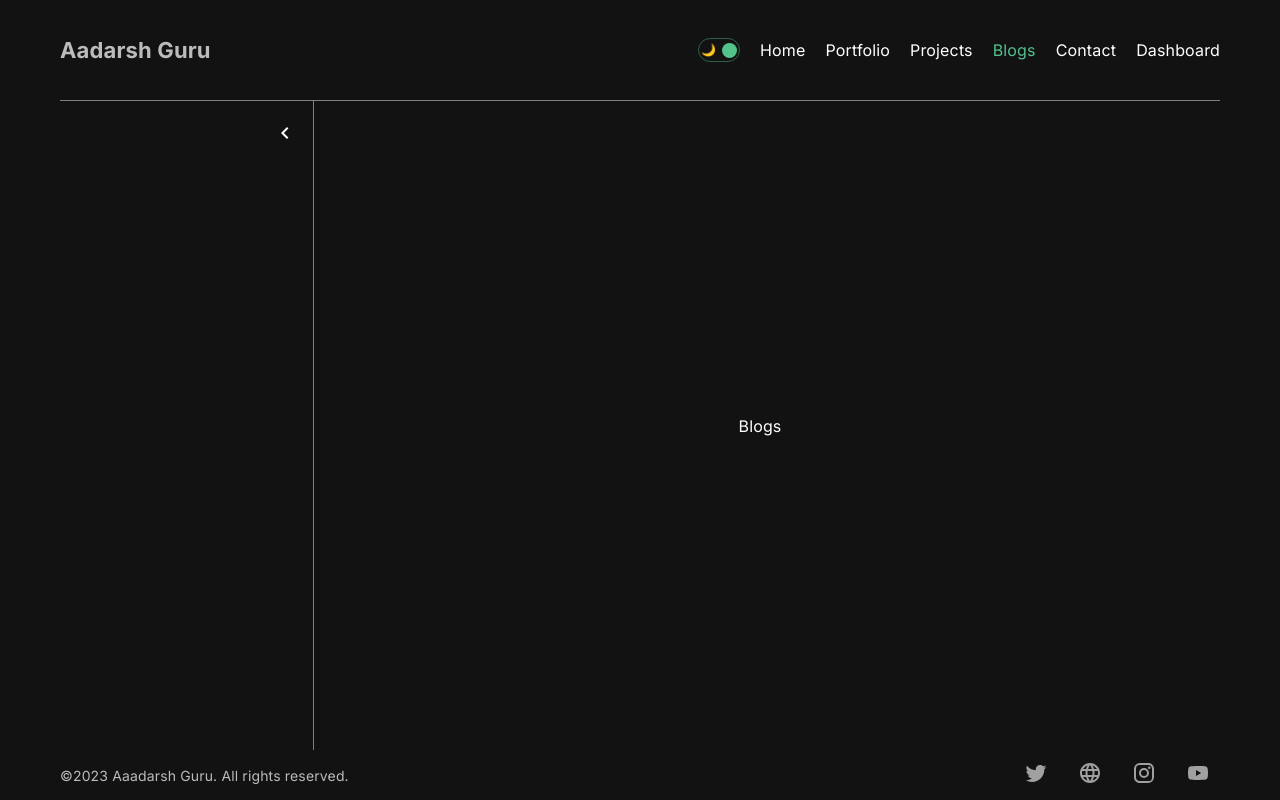
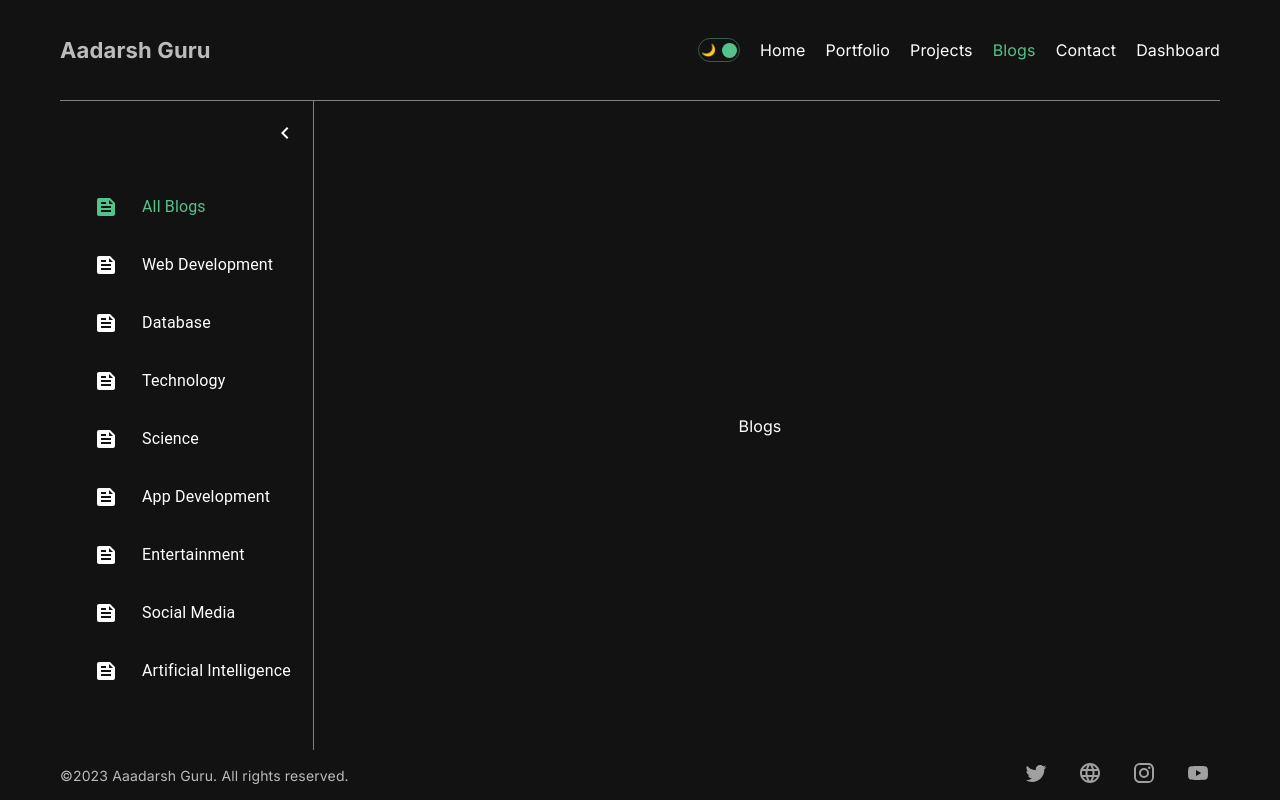
Before and after one commit to Aadarsh-guru/NEXT-Portfolio-App, a Next.js app: page /blogs in a window 1280 px wide. Built offline with nearby package versions, Linux system fonts and the light colour scheme.

Commit message:
categories added

```diff
--- a/src/app/blogs/layout.jsx
+++ b/src/app/blogs/layout.jsx
@@ -1,6 +1,7 @@
 import React from 'react'
 import Sidebar from '@/components/sidebar/Sidebar'
 import './page.css'
+import { categories } from '@/constants/categoriesConfig';
 
 export const metadata = {
     title: "Blog App - Blogs",
@@ -10,7 +11,7 @@ export const metadata = {
 export default function RootLayout({ children }) {
     return (
         <div className='layout'>
-            <Sidebar />
+            <Sidebar sidebarData={categories} />
             <div className="content">
                 {children}
             </div>
--- a/src/app/dashboard/add-blog/page.jsx
+++ b/src/app/dashboard/add-blog/page.jsx
@@ -182,8 +182,8 @@ function AddBlog() {
                 <TextField onChange={(e) => setImage(e.target.files[0])} sx={{ display: 'none' }} id='file' type='file' />
                 <TextField value={category} error={category && category?.length < 3 && true} required onChange={(e) => setCategory(e.target.value)} label={'Select Category'} select >
                     {
-                        categories?.filter(cate => cate.name !== 'All Blogs').map(category => (
-                            <MenuItem value={category.slug} key={category.slug} >{category.name}</MenuItem>
+                        categories?.filter(cate => cate.title !== 'All Blogs').map(category => (
+                            <MenuItem value={category.slug} key={category.id} >{category.title}</MenuItem>
                         ))
                     }
                 </TextField>
--- a/src/app/dashboard/add-project/page.jsx
+++ b/src/app/dashboard/add-project/page.jsx
@@ -183,8 +183,8 @@ function AddProject() {
                 <TextField onChange={(e) => setImage(e.target.files[0])} sx={{ display: 'none' }} id='file' type='file' />
                 <TextField value={category} error={category && category?.length < 3 && true} required onChange={(e) => setCategory(e.target.value)} label={'Select Category'} select >
                     {
-                        projectCategories?.filter(cate => cate.name !== 'All Projects').map(category => (
-                            <MenuItem value={category.slug} key={category.slug} >{category.name}</MenuItem>
+                        projectCategories?.filter(cate => cate.title !== 'All Projects').map(category => (
+                            <MenuItem value={category.slug} key={category.id} >{category.title}</MenuItem>
                         ))
                     }
                 </TextField>
--- a/src/app/projects/layout.jsx
+++ b/src/app/projects/layout.jsx
@@ -1,6 +1,7 @@
 import React from 'react'
 import Sidebar from '@/components/sidebar/Sidebar'
 import './page.css'
+import { projectCategories } from '@/constants/categoriesConfig';
 
 export const metadata = {
     title: "Blog App - Projects",
@@ -10,7 +11,7 @@ export const metadata = {
 export default function RootLayout({ children }) {
     return (
         <div className='layout'>
-            <Sidebar />
+            <Sidebar sidebarData={projectCategories} />
             <div className="content">
                 {children}
             </div>
--- a/src/constants/categoriesConfig.js
+++ b/src/constants/categoriesConfig.js
@@ -1,72 +1,98 @@
-import { Apps, ConnectWithoutContact, Feed, LocalMovies, Psychology, Satellite, Science, Storage, Web } from "@mui/icons-material";
+import { Feed } from "@mui/icons-material";
 
 export const categories = [
     {
-        name: 'All Blogs',
+        id: 1,
+        title: 'All Blogs',
         slug: 'all-blogs',
-        to: '/',
+        url: '/blogs',
+        icon: Feed
     },
     {
-        name: 'Web Development',
+        id: 2,
+        title: 'Web Development',
         slug: 'web-development',
-        to: '/category/web-development',
+        url: '/blogs/web-development',
+        icon: Feed
     },
     {
-        name: 'Database',
+        id: 3,
+        title: 'Database',
         slug: 'database',
-        to: '/category/database',
+        url: '/blogs/database',
+        icon: Feed
     },
     {
-        name: 'Technology',
+        id: 4,
+        title: 'Technology',
         slug: 'technology',
-        to: '/category/technology',
+        url: '/blogs/technology',
+        icon: Feed
     },
     {
-        name: 'Science',
+        id: 5,
+        title: 'Science',
         slug: 'science',
-        to: '/category/science',
+        url: '/blogs/science',
+        icon: Feed
     },
     {
-        name: 'App Development',
+        id: 6,
+        title: 'App Development',
         slug: 'app-development',
-        to: '/category/app-development',
+        url: '/blogs/app-development',
+        icon: Feed
     },
     {
-        name: 'Entertainment',
+        id: 7,
+        title: 'Entertainment',
         slug: 'entertainment',
-        to: '/category/entertainment',
+        url: '/blogs/entertainment',
+        icon: Feed
     },
     {
-        name: 'Social Media',
+        id: 8,
+        title: 'Social Media',
         slug: 'social-media',
-        to: '/category/social-media',
+        url: '/blogs/social-media',
+        icon: Feed
     },
     {
-        name: 'Artificial Intelligence',
+        id: 9,
+        title: 'Artificial Intelligence',
         slug: 'artificial-intelligence',
-        to: '/category/artificial-intelligence',
+        url: '/blogs/artificial-intelligence',
+        icon: Feed
     },
 ]
 
 export const projectCategories = [
     {
-        name: 'All Projects',
+        id: 1,
+        title: 'All Projects',
         slug: 'all-projects',
-        to: '/',
+        url: '/projects',
+        icon: Feed
     },
     {
-        name: 'MERN STACK',
+        id: 2,
+        title: 'MERN STACK',
         slug: 'mern-stack',
-        to: '/category/mern-stack',
+        url: '/projects/mern-stack',
+        icon: Feed
     },
     {
-        name: 'NEXT JS',
+        id: 3,
+        title: 'NEXT JS',
         slug: 'next-js',
-        to: '/category/next-js',
+        url: '/projects/next-js',
+        icon: Feed
     },
     {
-        name: 'REACT JS',
+        id: 4,
+        title: 'REACT JS',
         slug: 'react-js',
-        to: '/category/react-js',
+        url: '/projects/react-js',
+        icon: Feed
     },
 ]
```
